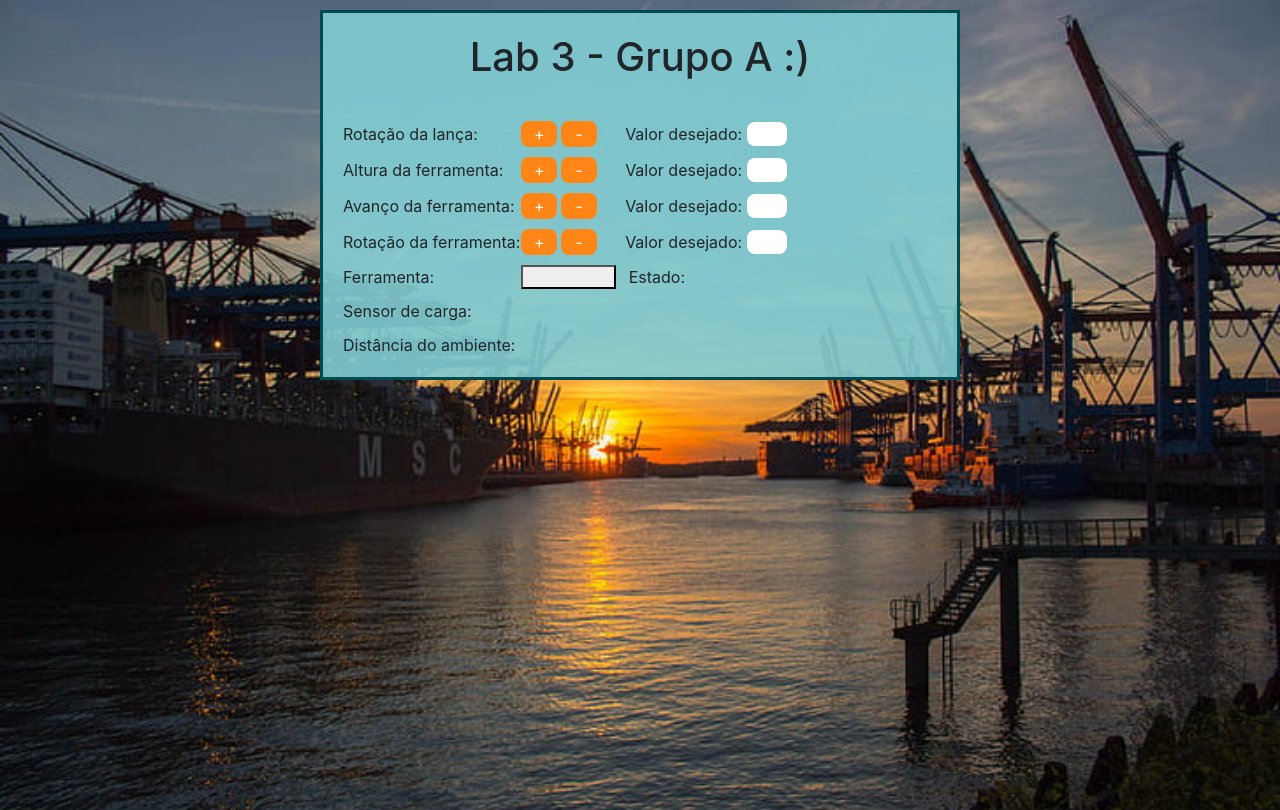
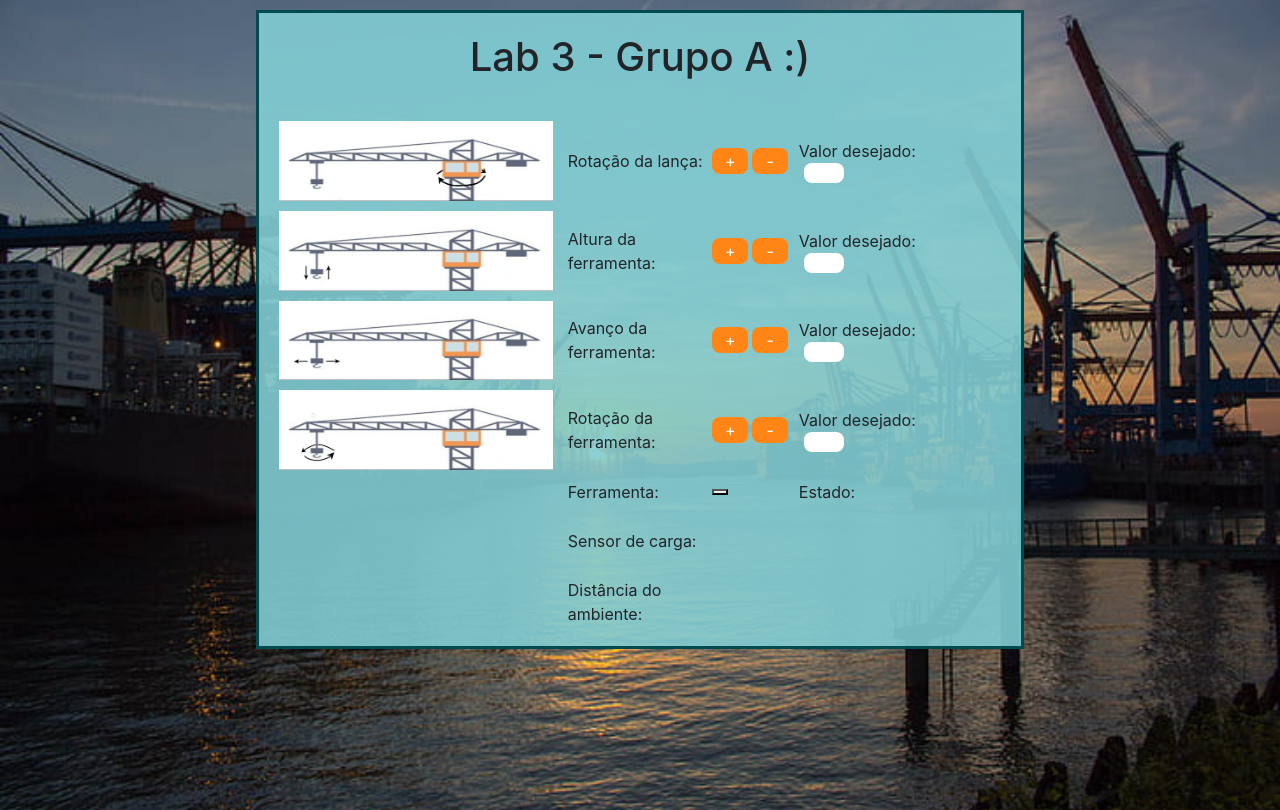
Before and after one commit to arthurlapertosa/UFMG-Lab3, a Flask app: template dev/templates/index.html in a window 1280 px wide. Run offline with Flask 2, Linux system fonts and the light colour scheme; the template is opened without the code that fills it, so the values that code supplies are empty; some libraries are stand-ins or nearby versions.

Commit message:
Add pictures of the crane to GUI

```diff
--- a/dev/static/style.css
+++ b/dev/static/style.css
@@ -8,7 +8,7 @@ body {
 .controls-wrapper {
     margin: 10px auto;
     padding: 20px;
-    width: 50%;
+    width: 60%;
     border: 3px solid #004a50;
     background: #81cdd3e6;
 }
@@ -30,9 +30,9 @@ body {
     flex-direction: row;
     align-items: center;
 }
-.item-label { width: 30%; }
+.item-label { width: 20%; }
 
-.input-group { width: 30%; }
+.input-group { width: 20%; }
 
 .input-control {
     width: 40px;
@@ -46,7 +46,7 @@ body {
     display: flex;
     align-items: center;
     grid-gap: 4px;
-    width: 17.5%;
+    width: 12%;
 }
 .button-plus, .button-minus {
     background: rgb(255, 134, 22);
@@ -58,7 +58,7 @@ body {
 
 .tool-group {
     display: flex;
-    width: 70%;
+    width: 20%;
     grid-gap: 3%;
 }
 
@@ -72,8 +72,17 @@ body {
 
 .start-stop-buttons { margin-top: 15px; }
 
+.image-box {
+    width: 40%;
+    padding-right: 15px;
+}
+
+.bottom-elements {
+    padding-top: 15px;
+}
+
 @media screen and (max-width: 992px) {
     .controls-wrapper {
-      width: 90%;
+      width: 95%;
     }
 }
--- a/dev/templates/index.html
+++ b/dev/templates/index.html
@@ -14,6 +14,9 @@
         <h1 class="title">Lab 3 - Grupo A :)</h1>
         <div class="control-group">
             <div class="control-element">
+                <span class = "image-box">
+                    <img class = "img-fluid" src="/static/lanca_rotacao.jpeg">
+                </span>
                 <span class="item-label">Rotação da lança:</span>
                 <div class="button-group">
                     <button type="button" class="btn button-plus" title="arm" onclick="incrementValue(this)">+</button>
@@ -28,6 +31,9 @@
                 </div>
             </div>
             <div class="control-element">
+                <span class = "image-box">
+                    <img class = "img-fluid" src="/static/ferramenta_altura.jpeg">
+                </span>
                 <span class="item-label">Altura da ferramenta:</span>
                 <div class="button-group">
                     <button type="button" class="btn button-plus" title="crab" onclick="incrementValue(this)">+</button>
@@ -42,6 +48,9 @@
                 </div>
             </div>
             <div class="control-element">
+                <span class = "image-box">
+                    <img class = "img-fluid" src="/static/ferramenta_avanco.jpeg">
+                </span>
                 <span class="item-label">Avanço da ferramenta:</span>
                 <div class="button-group">
                     <button type="button" class="btn button-plus" title="hoist" onclick="incrementValue(this)">+</button>
@@ -56,6 +65,9 @@
                 </div>
             </div>
             <div class="control-element">
+                <span class = "image-box">
+                    <img class = "img-fluid" src="/static/ferramenta_rotacao.jpeg">
+                </span>
                 <span class="item-label">Rotação da ferramenta:</span>
                 <div class="button-group">
                     <button type="button" class="btn button-plus" title="crab_rotation"
@@ -72,20 +84,25 @@
                     </div>
             </div>
             <div class="control-element">
+                <span class = "image-box"></span>
                 <span class="item-label">Ferramenta:</span>
+                <div class="button-group">
+                    <button type="button" class="" title="suction" id="suctionButton" onclick="toggleTool()"></button>
+                </div>
                 <div class="tool-group">
-                    <button type="button" class="" title="suction" id="suctionButton" onclick="toggleTool()"></button>
                     <div class="state-group">
                         <span class="state-label">Estado:</span>
                         <span class="" id="suctionText"></span>
                     </div>
                 </div>
             </div>
-            <div class="control-element">
+            <div class="control-element bottom-elements">
+                <span class = "image-box"></span>
                 <span class="item-label">Sensor de carga:</span>
                 <span class="" id="forceSensorText"></span>
             </div>
-            <div class="control-element">
+            <div class="control-element bottom-elements">
+                <span class = "image-box"></span>
                 <span class="item-label">Distância do ambiente:</span>
                 <span class="badge badge-light" id="distanceFromEnvironmentValue"></span>
             </div>
```
Also changed, not shown: dev/static/ferramenta_altura.jpeg (added), dev/static/ferramenta_avanco.jpeg (added), dev/static/ferramenta_rotacao.jpeg (added), dev/static/lanca_rotacao.jpeg (added).
